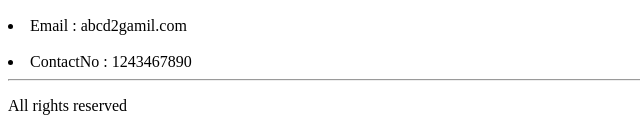
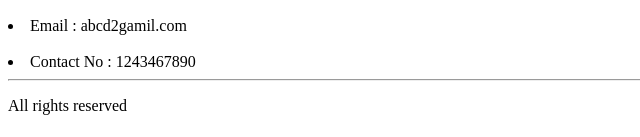
Before and after one commit to Adh1thiadev/Structured-Web-Page, a plain HTML site: page index.html in a window 1280 px wide. Shown: the part 660-797 px from the top of the page, 0-640 px from the left. Drawn offline with Linux system fonts and the light colour scheme.

Commit message:
First Commit

```diff
--- a/index.html
+++ b/index.html
@@ -48,7 +48,7 @@
             <div>
                 <h2>Contact Details</h2>
                 <li>Email : abcd2gamil.com</li><br>
-                <li>ContactNo : 1243467890</li>
+                <li>Contact No : 1243467890</li>
             </div>
         </section>
     </main><hr>
```
